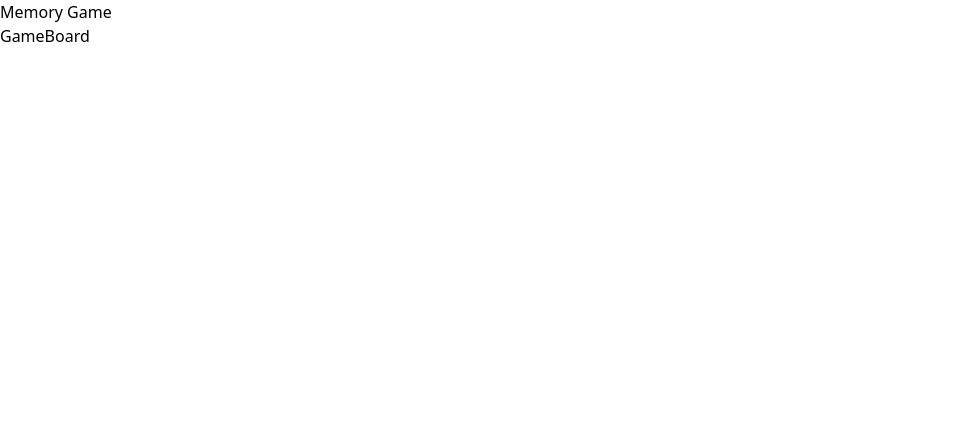
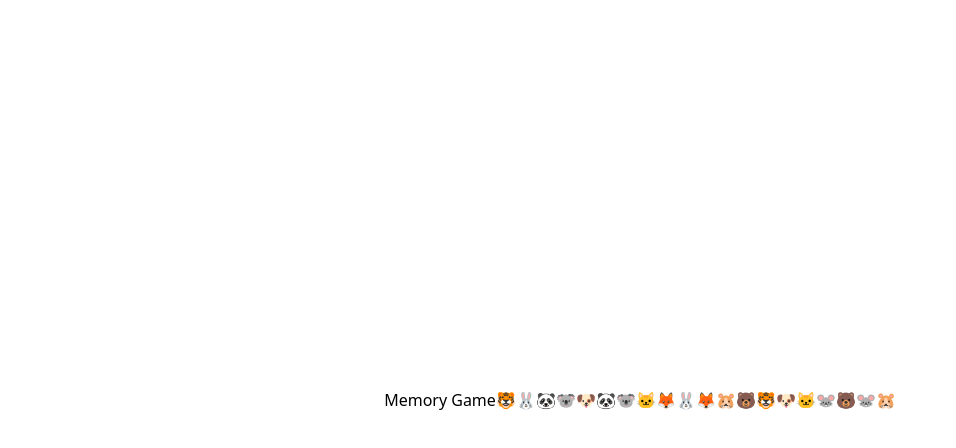
Before and after one commit to Kei-K23/vue-memory-game, a Vue app: page / in a window 1280 px wide. Shown: the top 448 px of the page, without its empty margins (0-956 px from the left). Built offline with nearby package versions, Linux system fonts and the light colour scheme.

Commit message:
Setup basic game board

```diff
--- a/package.json
+++ b/package.json
@@ -9,6 +9,7 @@
     "preview": "vite preview"
   },
   "dependencies": {
+    "@vueuse/core": "^11.2.0",
     "vue": "^3.5.12"
   },
   "devDependencies": {
--- a/src/App.vue
+++ b/src/App.vue
@@ -3,10 +3,8 @@ import GameBoard from "./components/GameBoard.vue";
 </script>
 
 <template>
-  <main class="min-h-screen container">
-    <div class="max-w-2xl">
-      <h1 class="">Memory Game</h1>
-      <GameBoard />
-    </div>
+  <main class="min-h-screen flex items-center justify-center container">
+    <h1 class="">Memory Game</h1>
+    <GameBoard />
   </main>
 </template>
--- /dev/null
+++ b/src/components/CardComponent.vue
@@ -0,0 +1,11 @@
+<script setup lang="ts">
+import { Card } from "../type/game";
+
+defineProps<{
+  card: Card;
+}>();
+</script>
+
+<template>
+  <span>{{ card.value }}</span>
+</template>
--- a/src/components/GameBoard.vue
+++ b/src/components/GameBoard.vue
@@ -1,5 +1,46 @@
-<script setup lang="ts"></script>
+<script setup lang="ts">
+import { ref } from "vue";
+import { Card, GameState as GameStateType } from "../type/game";
+import { useStorage } from "@vueuse/core";
+import CardComponent from "./CardComponent.vue";
+
+const emojis = ["🐶", "🐱", "🐭", "🐹", "🐰", "🦊", "🐻", "🐼", "🐨", "🐯"];
+const cards = ref<Card[]>([]);
+const flippedCards = ref<Card[]>([]);
+const showConfetti = ref<boolean>(false);
+
+// Initial game state value
+const state = ref<GameStateType>({
+  moves: 0,
+  matched: 0,
+  startTime: Date.now(),
+  bestRecord: Number(useStorage("vue_memory_game", 0).value),
+});
+
+const initializeGame = () => {
+  const shuffledCard: Card[] = [...emojis, ...emojis]
+    .sort(() => Math.random() - 0.5)
+    .map((emoji, index) => ({
+      id: index,
+      value: emoji,
+      isFlipped: false,
+      isMatched: false,
+    }));
+  cards.value = shuffledCard;
+  flippedCards.value = [];
+  state.value = {
+    moves: 0,
+    matched: 0,
+    startTime: Date.now(),
+    bestRecord: state.value.bestRecord,
+  };
+};
+
+initializeGame();
+</script>
 
 <template>
-  <h1>GameBoard</h1>
+  <div class="max-w-4xl">
+    <CardComponent v-for="card in cards" :key="card.id" :card="card" />
+  </div>
 </template>
```
Also changed, not shown: 1 other file (tests, documents, lock files or other folders).
